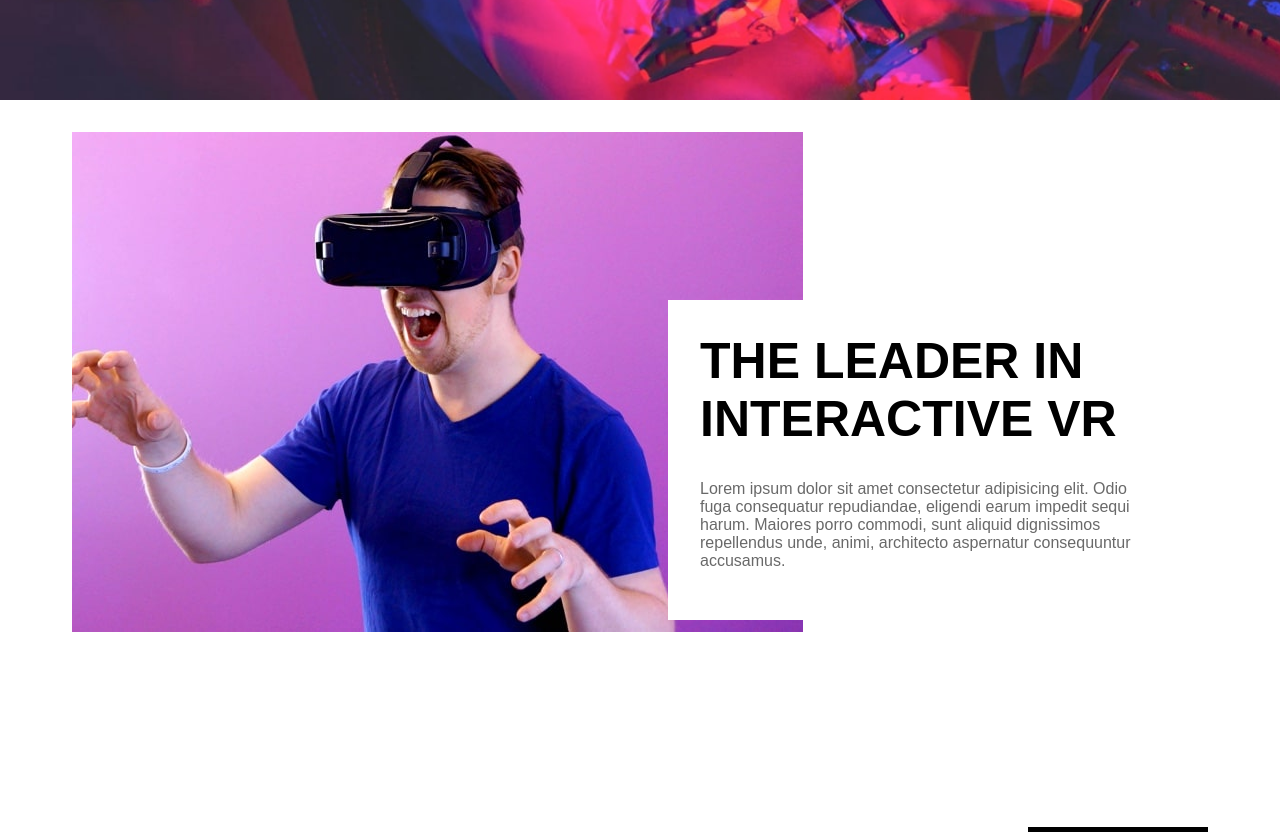
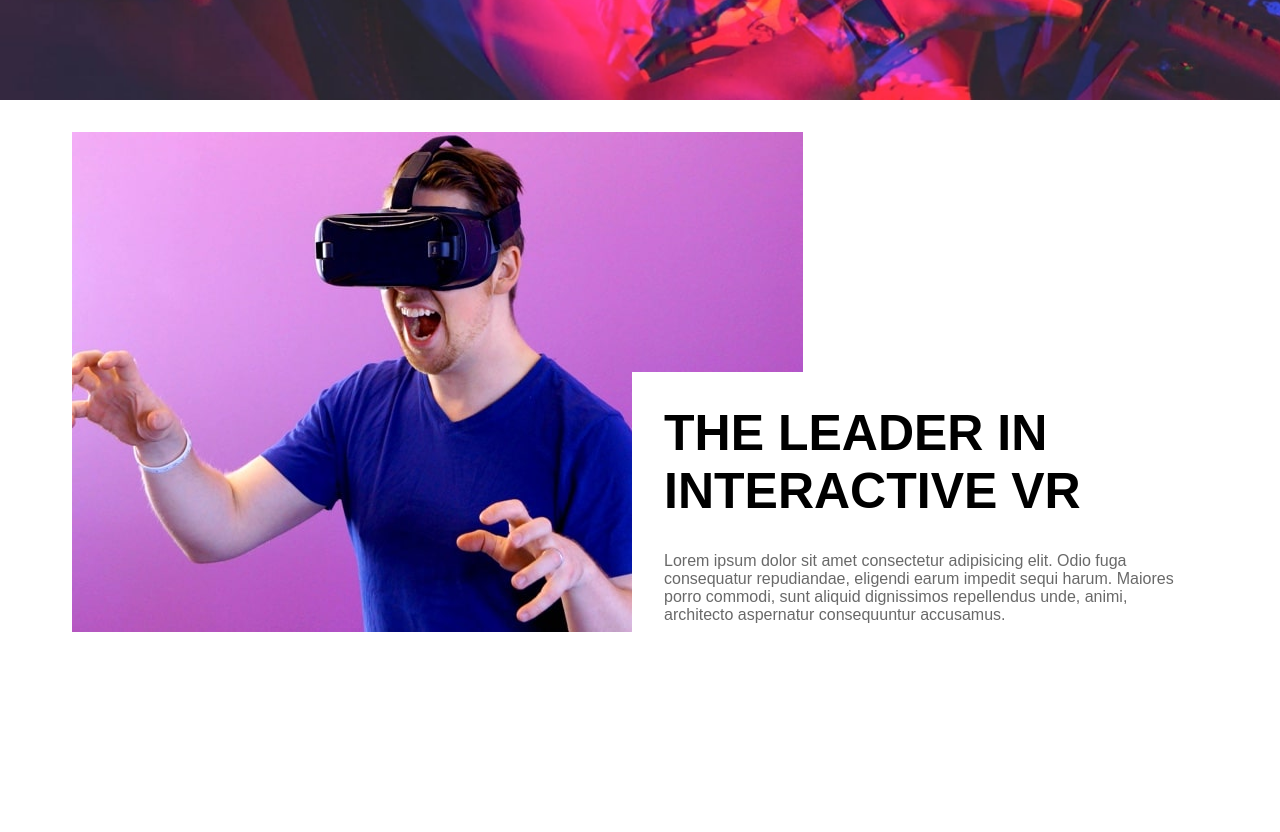
Before and after one commit to TeamAbella060420/editor-x-practice-1, a plain HTML site: page index.html in a window 1280 px wide. Shown: the part 500-1332 px from the top of the page. Drawn offline with Linux system fonts and the light colour scheme; a web font is replaced by a local one.

Commit message:
Update style.css

```diff
--- a/style.css
+++ b/style.css
@@ -95,10 +95,14 @@ header {
   background: var(--white);
   z-index: 999;
   position: absolute;
-  top: 50rem;
-  right: 100px;
-  width: 40%;
-  height: 40%;
+  top: 15rem;
+  left: 35rem;
+  width: 80%;
+  height: 100%;
+}
+
+.rela {
+  position: relative;
 }
 
 .hero-para h1 {
@@ -140,7 +144,7 @@ header {
 
 .title-overlay {
   position: absolute;
-  top: 90%;
+  top: 85%;
   left: 50%;
   transform: translate(-50%, -50%);
   padding: 10px;
```
